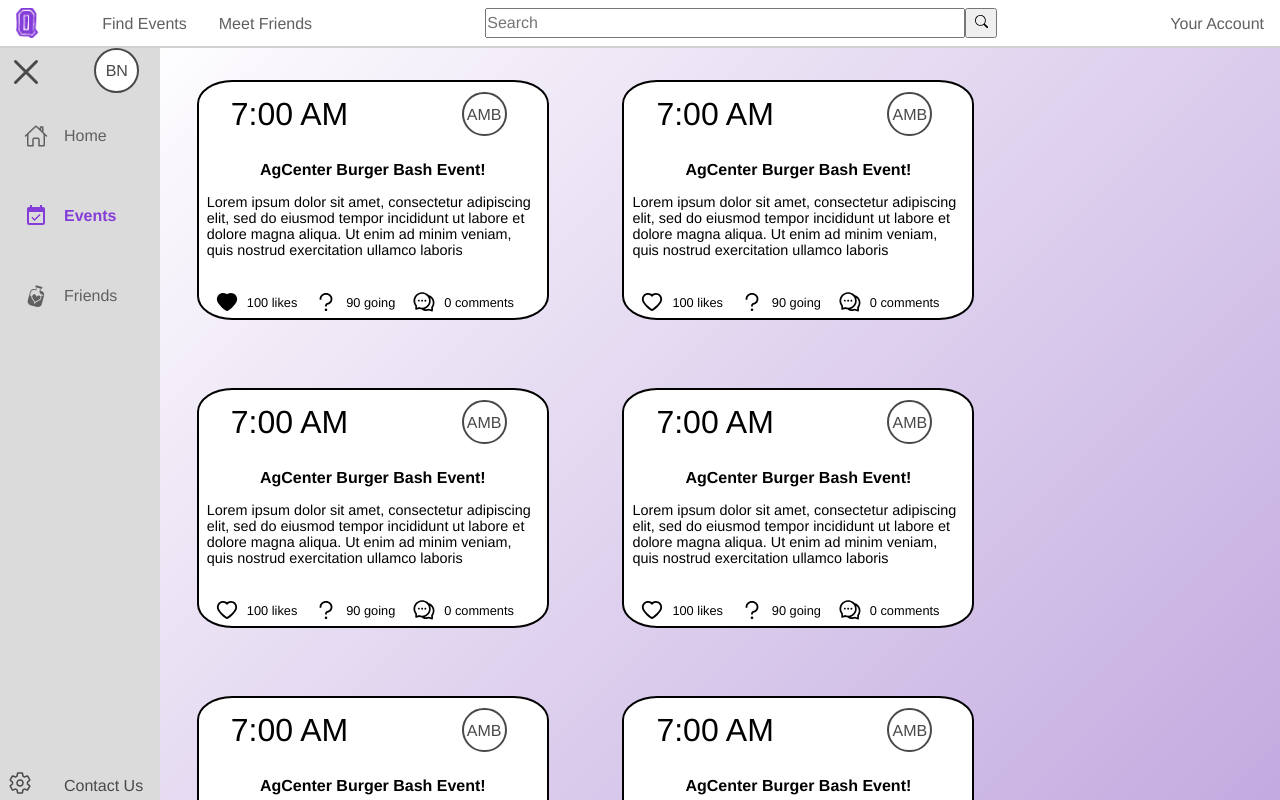
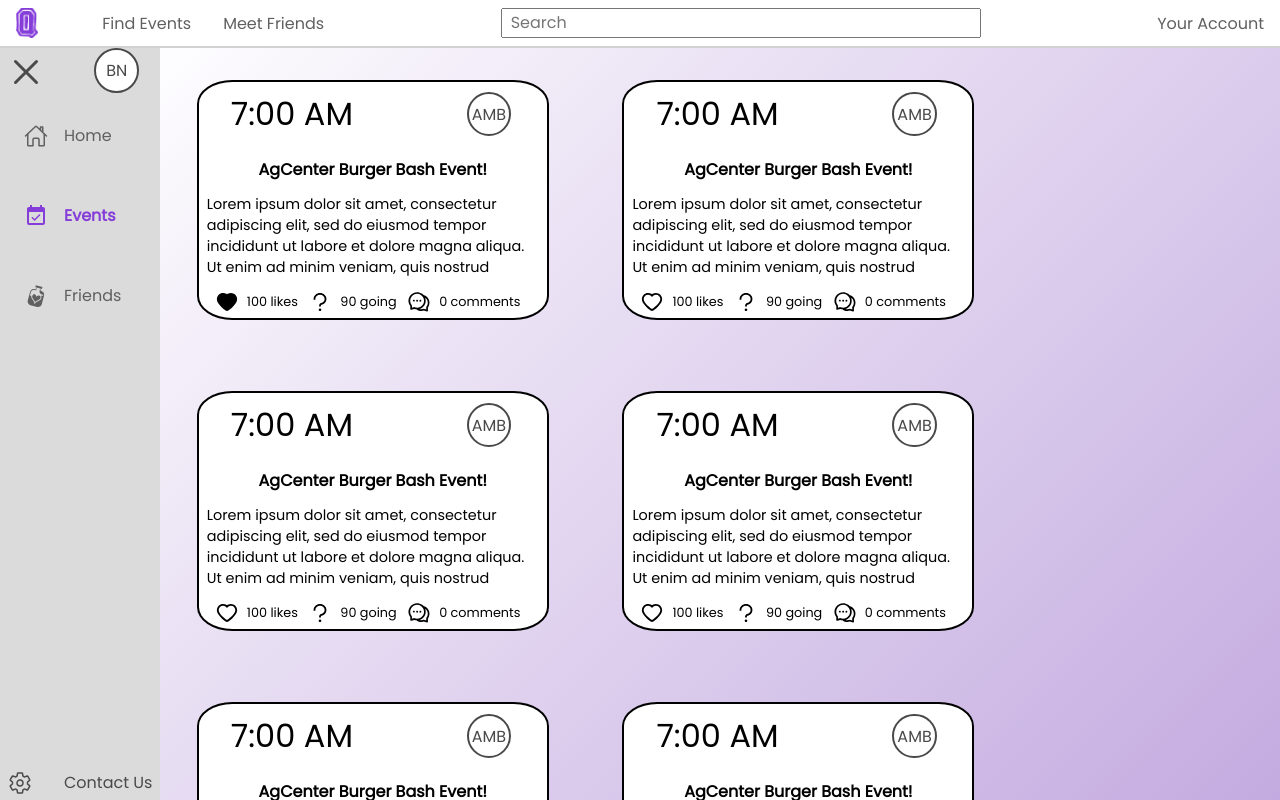
Before and after one commit to rnewso4/the_quad_website, a React (Create React App) app: page /events in a window 1280 px wide. Shown: the top 800 px of the page. Built offline with nearby package versions, Linux system fonts and the light colour scheme.

Commit message:
changed font and removed search nav button

```diff
--- a/public/index.html
+++ b/public/index.html
@@ -11,6 +11,9 @@
     />
     <link rel="apple-touch-icon" href="%PUBLIC_URL%/logo192.png" />
     <link rel="manifest" href="%PUBLIC_URL%/manifest.json" />
+    <link rel="preconnect" href="https://fonts.googleapis.com">
+    <link rel="preconnect" href="https://fonts.gstatic.com" crossorigin>
+    <link href="https://fonts.googleapis.com/css2?family=Poppins:wght@100;400&display=swap" rel="stylesheet">
     <title>React App</title>
   </head>
   <body>
--- a/src/Container/Navbar.js
+++ b/src/Container/Navbar.js
@@ -16,7 +16,6 @@
                 </div>
                 <div>
                     <input type='text' placeholder='Search'/>
-                    <button><BsSearch/></button>
                 </div>
                 <div id='navbarRight'>
                     <a href="#about">Your Account</a>
--- a/src/index.css
+++ b/src/index.css
@@ -2,7 +2,7 @@
   box-sizing: border-box;
   margin: 0;
   padding: 0;
-  font-family: 'Helvetica Neue';
+  font-family: 'Poppins', sans-serif;
 }
 
 .container{
@@ -177,6 +177,7 @@
   min-height: 1.85rem;
   margin: 0.5rem auto;
   font-size: 1rem;
+  padding-left: 0.5rem;
 }
 
 #navbar button{
```
